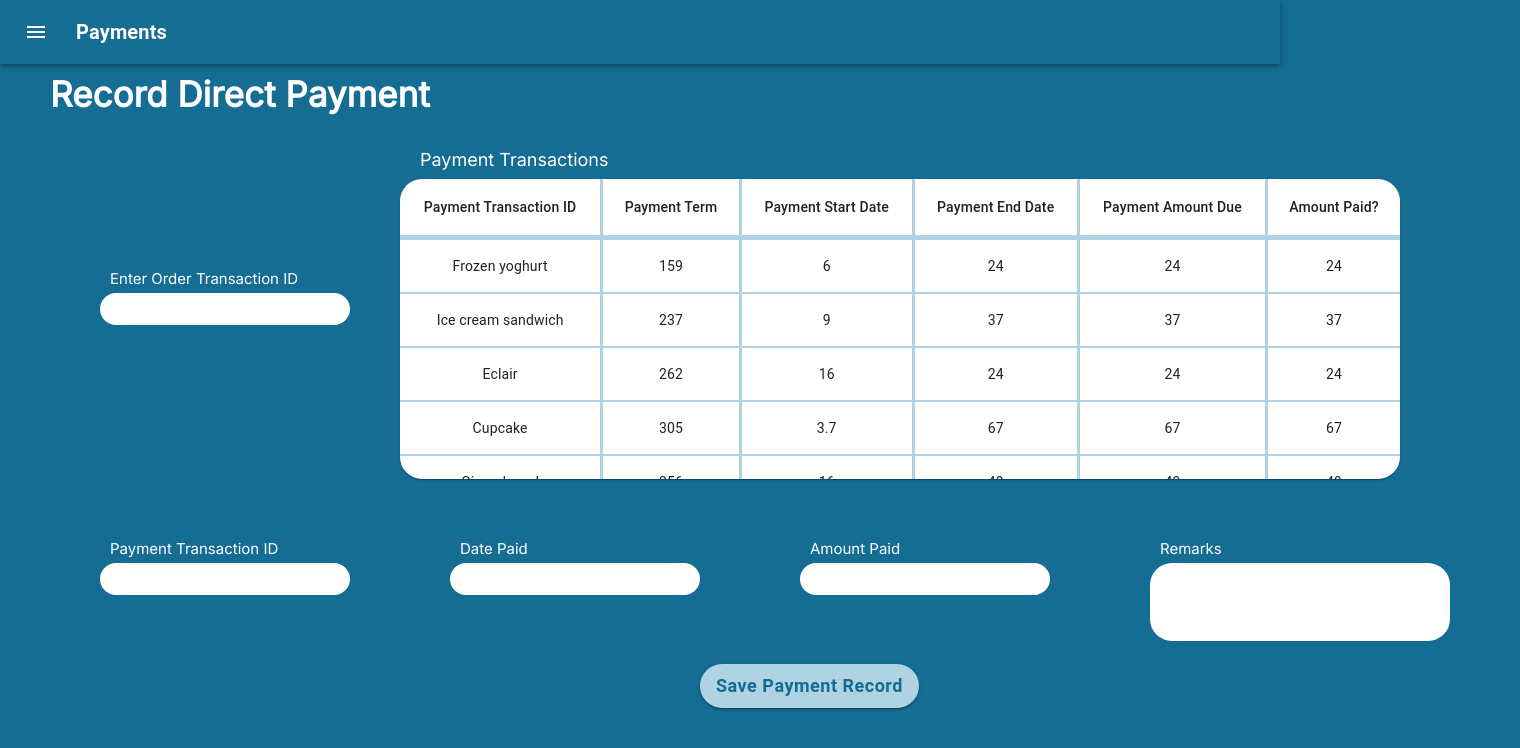
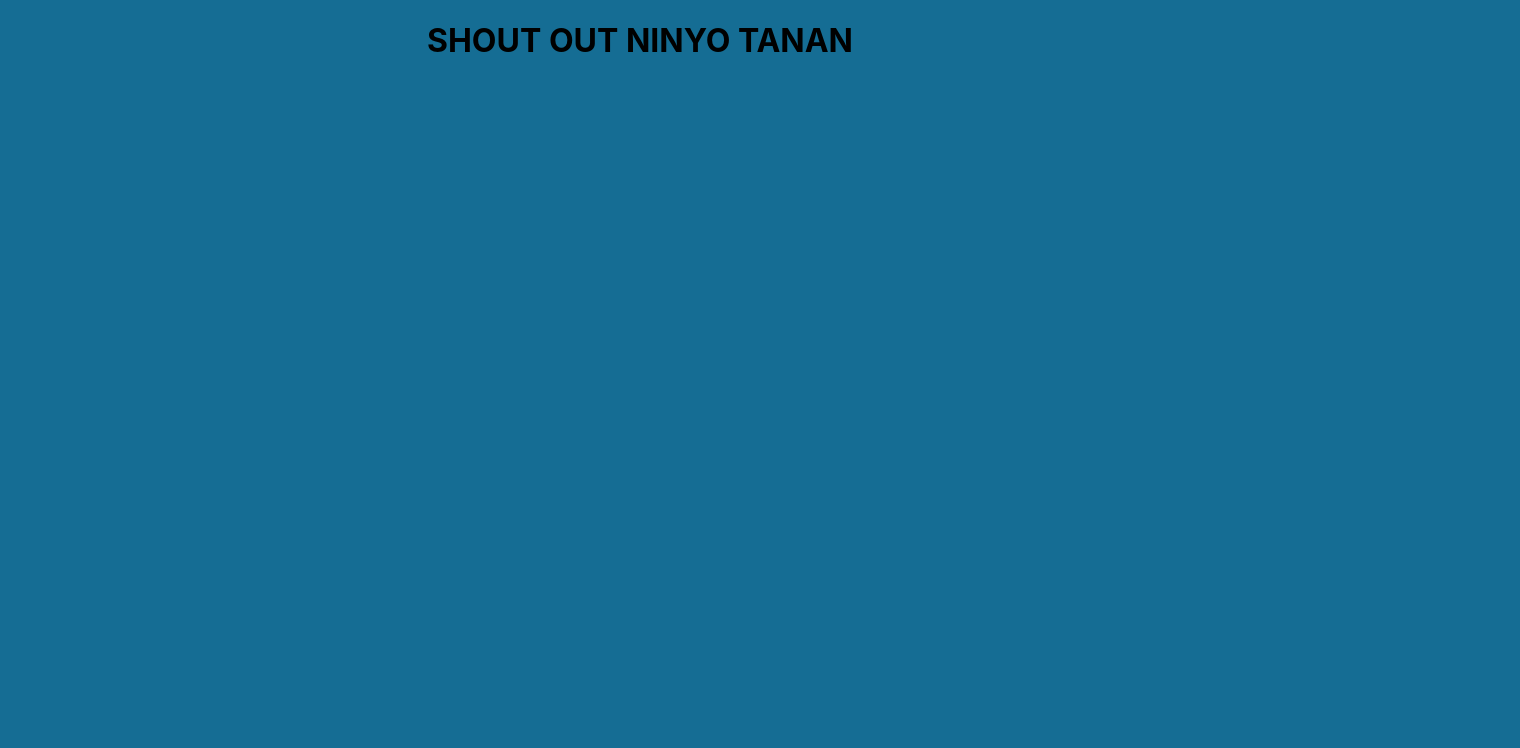
Before and after one commit to charamirez05/G5-DistributorSystem, a React (Create React App) app in the folder Client/distributorsystem/: page / in a window 1280 px wide. Shown: the top 748 px of the page, 1520 px wide, since content can reach past the window. Built offline with nearby package versions, Linux system fonts and the light colour scheme.

Commit message:
test commit

```diff
--- a/Client/distributorsystem/src/App.tsx
+++ b/Client/distributorsystem/src/App.tsx
@@ -4,11 +4,12 @@ import './App.css';
 import PaymentSummary from './Components/Payments/PaymentSummary';
 import PaymentList from './Components/Payments/PaymentList';
 import RecordDirectPayment from './Components/Payments/RecordDirectPayment';
+import DashboardScreen from './Components/Dashboard/DashboardScreen';
 
 function App() {
   return (
     <div className="App">
-      <RecordDirectPayment/>
+      <DashboardScreen/>
     </div>
   );
 }
--- a/Client/distributorsystem/src/Components/Dashboard/DashboardScreen.tsx
+++ b/Client/distributorsystem/src/Components/Dashboard/DashboardScreen.tsx
@@ -1,7 +1,7 @@
 export default function dashboard(){
     return( <div>
 
-            <h1> Sign  </h1>
+            <h1> SHOUT OUT NINYO TANAN  </h1>
 
     </div>
 )
```
Also changed, not shown: 1 other file (tests, documents, lock files or other folders).
